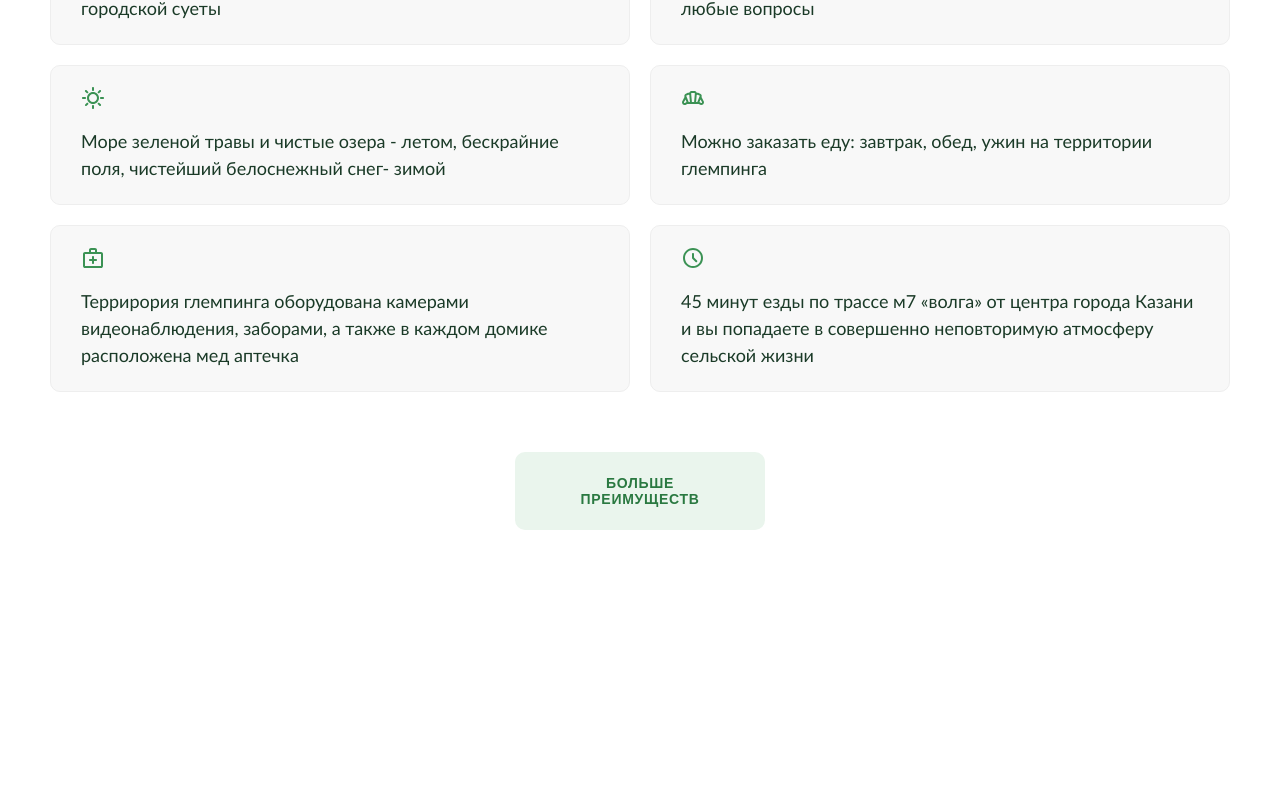
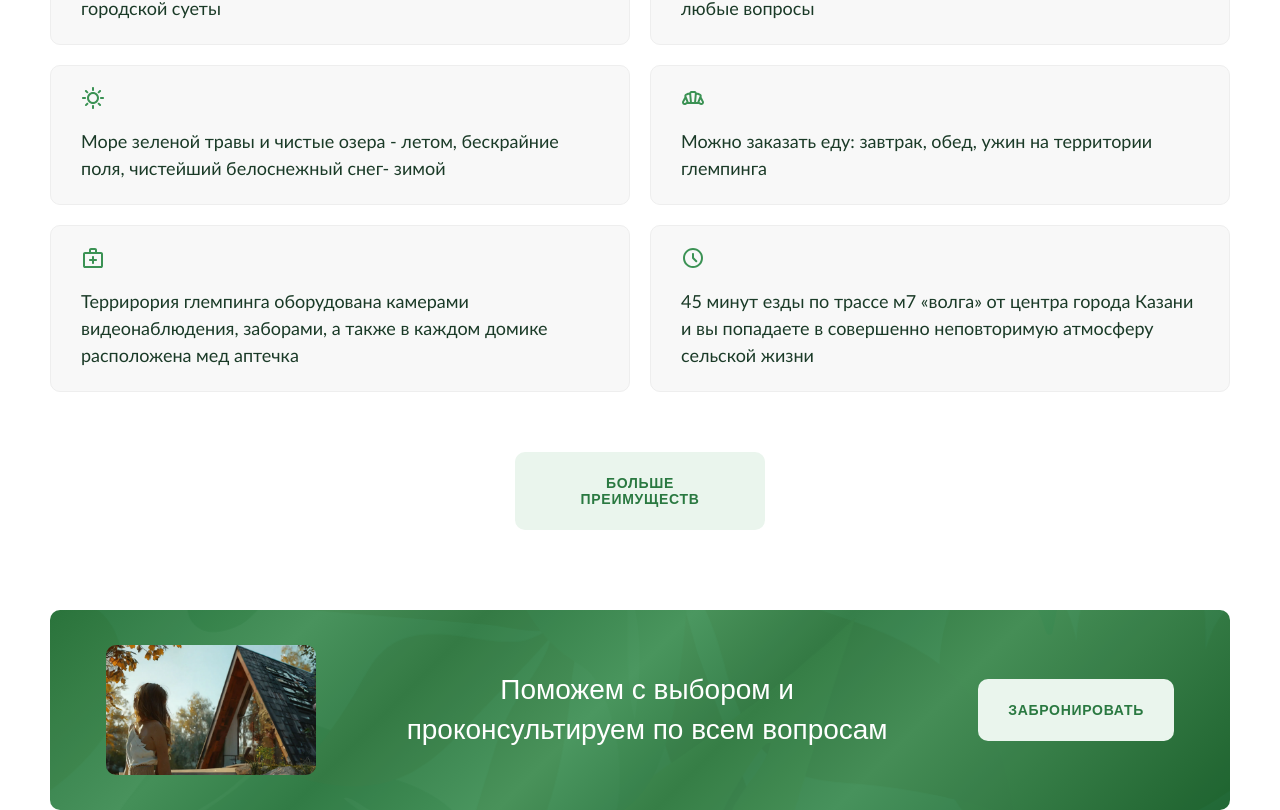
Before and after one commit to s-gusterev/bri-village-nextjs, a Next.js app: page / in a window 1280 px wide. Shown: the part 5385-6195 px from the top of the page. Before the commit the page ends 5995 px from the top, so only its background shows below. Built offline with nearby package versions, Linux system fonts and the light colour scheme; a web font is replaced by a local one.

Commit message:
feat: banner

```diff
--- a/src/pages/home/ui/about-section/styles.module.css
+++ b/src/pages/home/ui/about-section/styles.module.css
@@ -50,7 +50,7 @@
 
 .button {
   margin: 40px auto 0;
-  width: 250px;
+  width: 250px !important;
   justify-content: center;
 }
 
--- a/src/pages/home/ui/home.tsx
+++ b/src/pages/home/ui/home.tsx
@@ -23,6 +23,7 @@ import SlideGallery from '@/shared/ui/slide-gallery';
 import Slider from '@/shared/ui/slider';
 import SliderItem from '@/shared/ui/slider-item';
 import Text from '@/shared/ui/text';
+import Banner from '@/widgets/banner';
 import ServiceSection from '@/widgets/service-section';
 
 export default function HomePage() {
@@ -129,6 +130,9 @@ export default function HomePage() {
         </div>
       </section>
       <AboutSection />
+      <section className={clsx('container', styles.banner)}>
+        <Banner />
+      </section>
     </main>
   );
 }
--- a/src/shared/ui/button/button.tsx
+++ b/src/shared/ui/button/button.tsx
@@ -5,7 +5,7 @@ import styles from './styles.module.css';
 
 type CommonProps = {
   size: 'normal' | 'medium' | 'large';
-  color?: 'primary' | 'secondary' | 'dark';
+  color?: 'primary' | 'secondary' | 'dark' | 'light';
   children: React.ReactNode;
   className?: string;
 };
--- a/src/shared/ui/button/styles.module.css
+++ b/src/shared/ui/button/styles.module.css
@@ -59,6 +59,16 @@
   background: #4ea366;
 }
 
+.button--light {
+  background: #eaf5ed;
+  color: #2a7941;
+}
+
+.button--light:hover {
+  background: #4ea366;
+  color: #eaf5ed;
+}
+
 .button--large {
   padding: 23px 30px;
 }
--- /dev/null
+++ b/src/widgets/banner/index.ts
@@ -0,0 +1 @@
+export { default } from './ui';
--- /dev/null
+++ b/src/widgets/banner/ui/banner.tsx
@@ -0,0 +1,27 @@
+import Image from 'next/image';
+
+import styles from './styles.module.css';
+import bannerImage from '@/shared/assets/images/home-16.webp';
+import Button from '@/shared/ui/button';
+
+const Banner = () => {
+  return (
+    <div className={styles.banner}>
+      <Image
+        className={styles.image}
+        src={bannerImage}
+        alt="banner"
+        width={210}
+        height={130}
+      />
+      <h2 className={styles.title}>
+        Поможем с выбором и проконсультируем по всем вопросам
+      </h2>
+      <Button color="light" size="large" className={styles.button}>
+        <span>Забронировать</span>
+      </Button>
+    </div>
+  );
+};
+
+export default Banner;
--- /dev/null
+++ b/src/widgets/banner/ui/index.ts
@@ -0,0 +1 @@
+export { default } from './banner';
--- /dev/null
+++ b/src/widgets/banner/ui/styles.module.css
@@ -0,0 +1,71 @@
+.banner {
+  display: flex;
+  align-items: center;
+  justify-content: space-evenly;
+  gap: 30px;
+  flex-wrap: wrap;
+  padding: 35px 20px;
+  background:
+    url(../../../shared/assets/images/bg-banner.png) no-repeat center center /
+      cover,
+    linear-gradient(
+      135deg,
+      #24733b 0%,
+      #429058 19.79%,
+      #2e7b44 31.77%,
+      #44945b 46.88%,
+      #2e7b44 58.33%,
+      #408f57 71.35%,
+      #18622e 100%
+    );
+  border-radius: 10px;
+}
+
+.image {
+  border-radius: 10px;
+  display: block;
+  width: 210px;
+  height: 130px;
+  object-fit: cover;
+}
+
+.title {
+  font-family: var(--second-family);
+  font-weight: 400;
+  font-size: 28px;
+  line-height: 140%;
+  text-align: center;
+  color: #fff;
+  max-width: 530px;
+}
+
+@media (max-width: 768px) {
+  .banner {
+    padding: 20px;
+  }
+  .title {
+    font-size: 24px;
+  }
+}
+
+@media (max-width: 480px) {
+  .title {
+    font-size: 20px;
+  }
+
+  .button {
+    width: 100%;
+    justify-content: center;
+  }
+
+  .image {
+    width: 248px;
+    height: 154px;
+  }
+}
+
+@media (max-width: 320px) {
+  .image {
+    width: 100%;
+  }
+}
```
Also changed, not shown: src/shared/assets/images/bg-banner.png (added).
